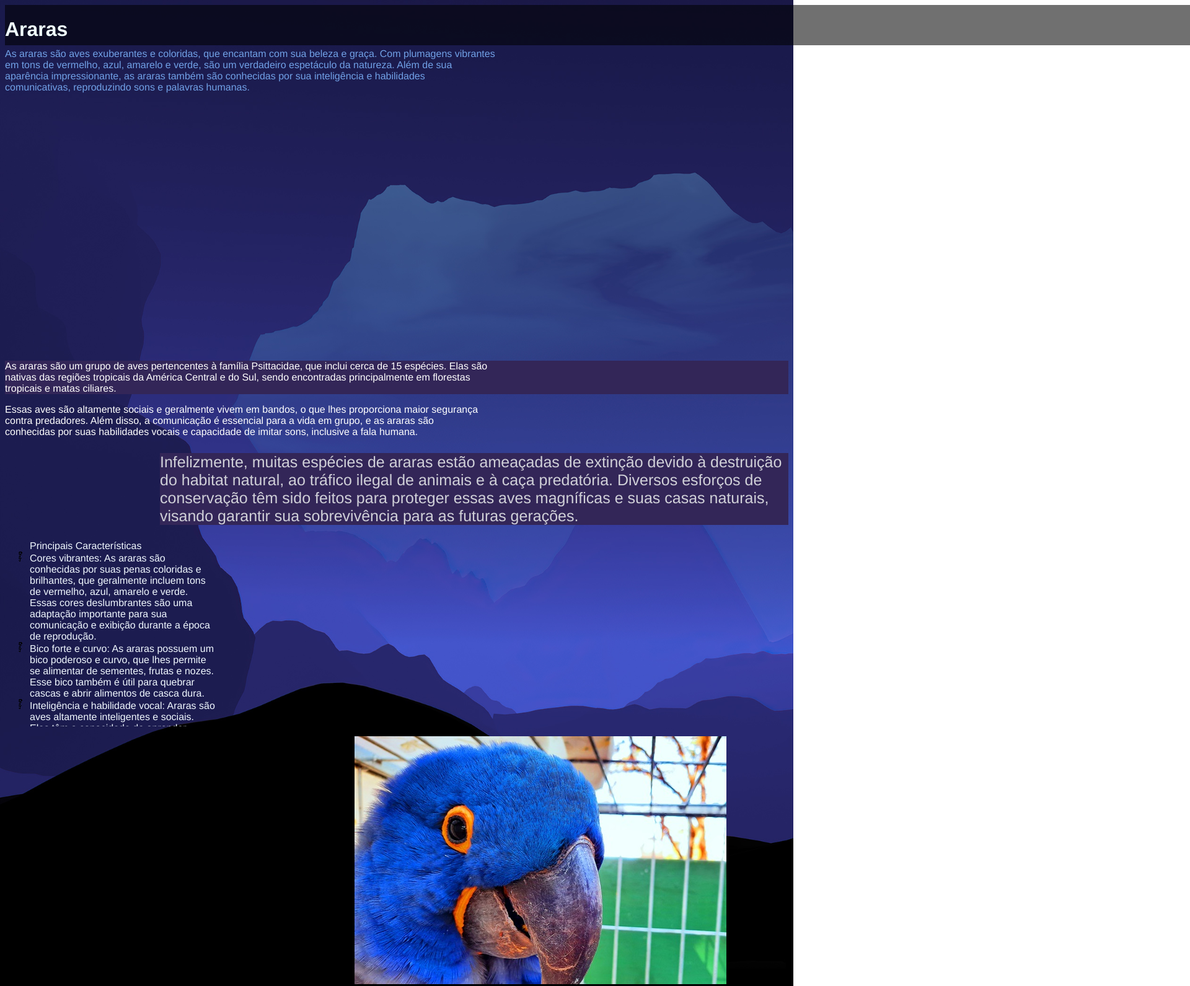
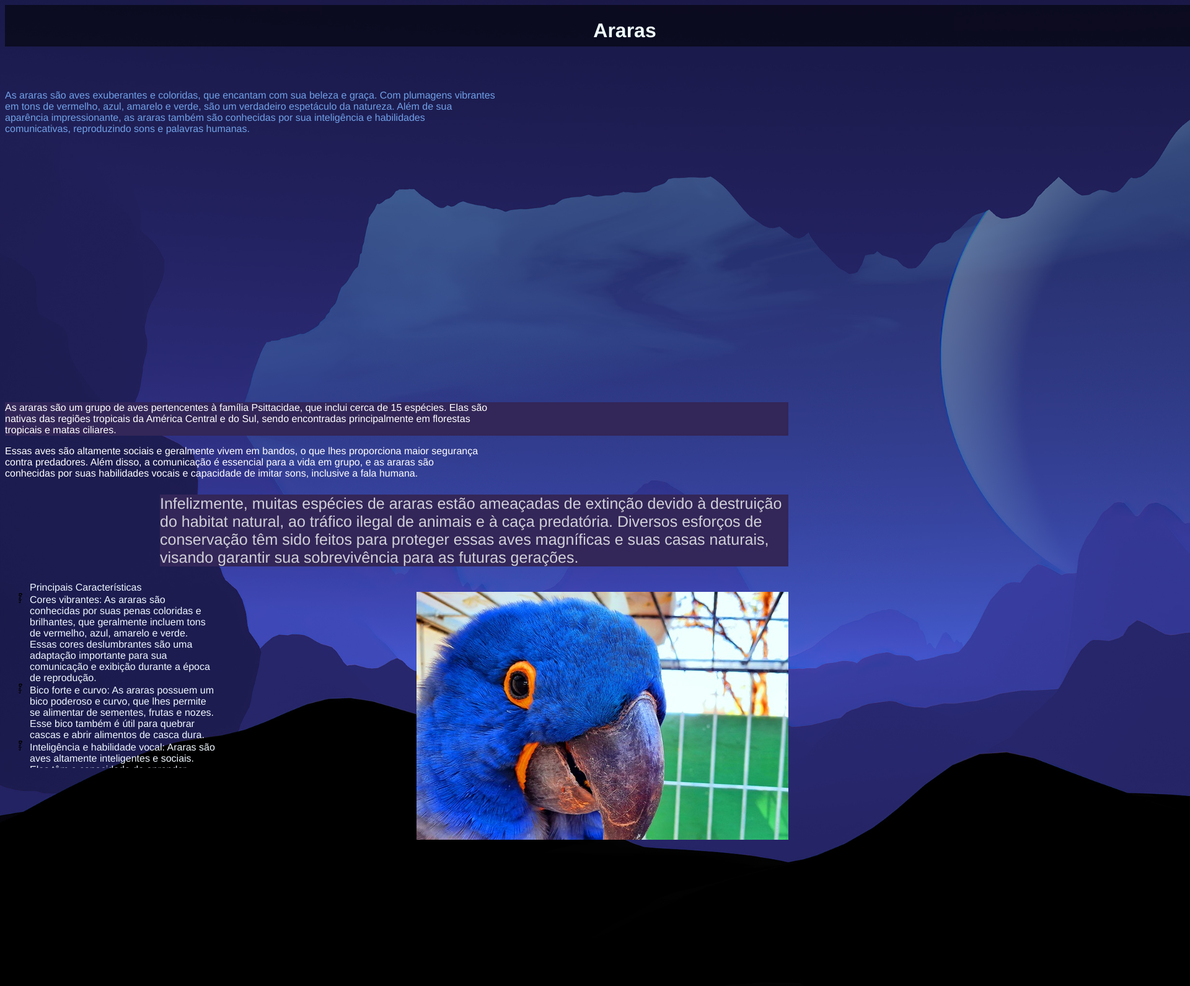
Before and after one commit to Camargasso/curso-progb, a plain HTML site: page Curso-progbr/Teste css/Anotações CSS.html in a window 1280 px wide. Shown: the top 1591 px of the page at 62% size, 1920 px wide, since content can reach past the window. Drawn offline with Linux system fonts and the light colour scheme.

Commit message:
Add files via upload

```diff
--- a/Curso-progbr/Teste css/Style.css
+++ b/Curso-progbr/Teste css/Style.css
@@ -1,3 +1,4 @@
+
 p {
     color: rgb(255, 255, 255);
     font-family: 'Franklin Gothic Medium', 'Arial Narrow', Arial, sans-serif;
@@ -9,11 +10,15 @@ ela funciona caso a primeira fonte não consiga ser exibida */
    font-weigth funciona como um negrito regulado (regula e expessura da fonte)*/
 
 #titulo {
+    text-align: center;
+    padding-top: 2px;
     color: azure;
     height: 65px;
     width: 2000px;
     background-color: rgba(0, 0, 0, 0.562);
-    position: fixed;
+    position: sticky;
+    top: 0px;
+    right: 0px;
     font-family: 'Franklin Gothic Medium', 'Arial Narrow', Arial, sans-serif;
 }
 
@@ -23,8 +28,8 @@ ela funciona caso a primeira fonte não consiga ser exibida */
     background-image: url('../Imagens/arara\ encarando.jpg');
     margin-top: auto;
     margin-left: auto;
-    margin-right: 100px;
-    margin-bottom: 30px;
+    position: relative;
+    bottom: 300px;
     width: 600px;
     height: 400px;
 }
```
